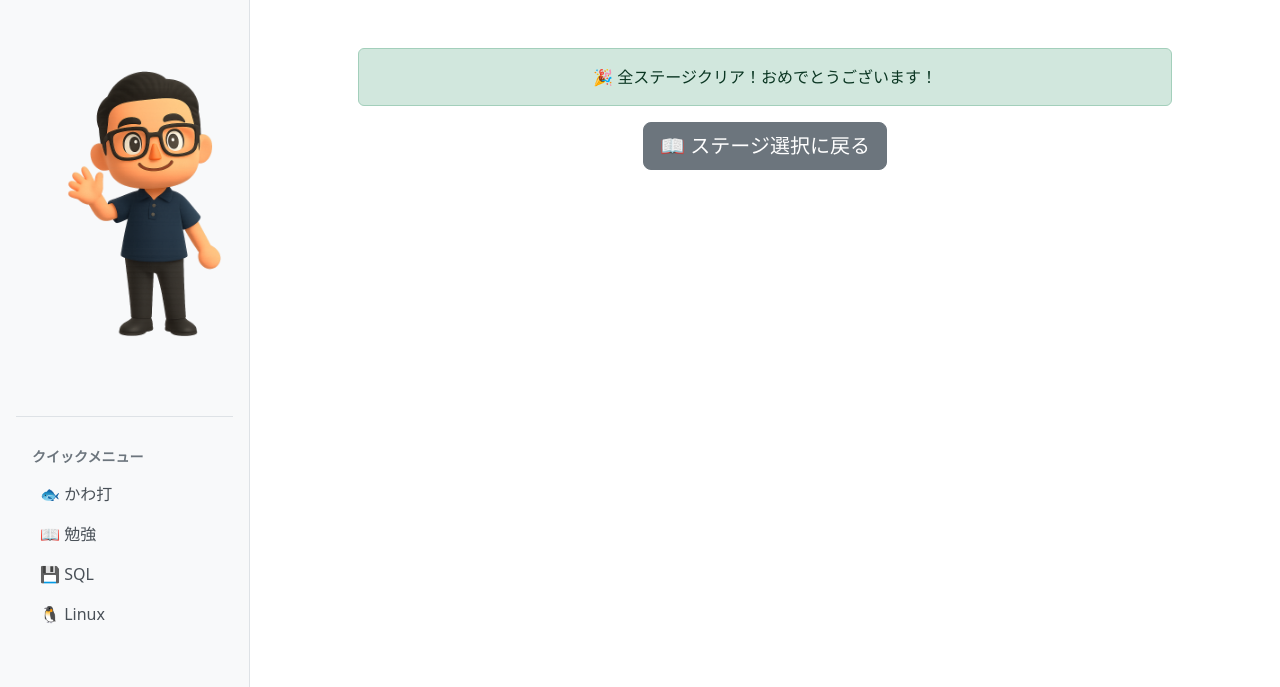
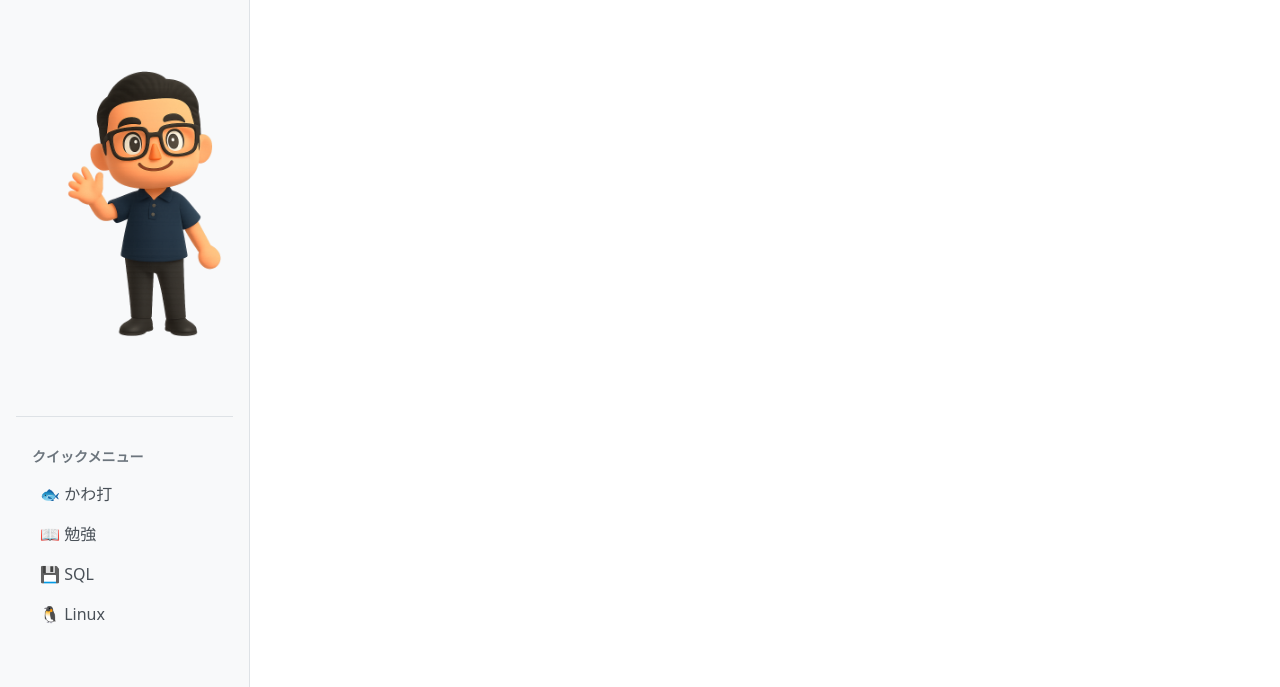
Before and after one commit to itsme03up/kawastudy, a Django app: template apps/sqlquiz/templates/sqlquiz/quiz_play.html in a window 1280 px wide. Shown: the part 56-743 px from the top of the page. Run offline with Django 4.2, Linux system fonts and the light colour scheme; the template is opened without the code that fills it, so the values that code supplies are empty; some libraries are stand-ins or nearby versions.

Commit message:
feat: Remove fallback button for next stage navigation in quiz play

```diff
--- a/apps/sqlquiz/templates/sqlquiz/quiz_play.html
+++ b/apps/sqlquiz/templates/sqlquiz/quiz_play.html
@@ -58,28 +58,4 @@
     });
 </script>
 {% endblock %}
-
-<!-- 次のステージへのボタン（Reactが失敗した場合のフォールバック） -->
-<div class="container my-4">
-    <div class="row justify-content-center">
-        <div class="col-lg-10">
-            {% if stage.stage_number|add:"1" <= total_stages %}
-                <div class="text-center mt-4">
-                    <a href="{% url 'sqlquiz:quiz_play' stage.stage_number|add:'1' %}" class="btn btn-success btn-lg">
-                        ▶ NEXT Stage {{ stage.stage_number|add:"1"|stringformat:"02d" }}
-                    </a>
-                </div>
-            {% else %}
-                <div class="text-center mt-4">
-                    <div class="alert alert-success">
-                        🎉 全ステージクリア！おめでとうございます！
-                    </div>
-                    <a href="{% url 'sqlquiz:stage_list' %}" class="btn btn-secondary btn-lg">
-                        📖 ステージ選択に戻る
-                    </a>
-                </div>
-            {% endif %}
-        </div>
-    </div>
-</div>
 {% endblock %}
```
